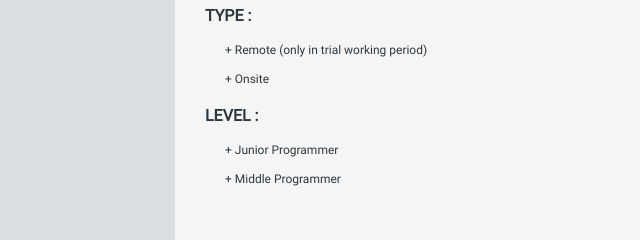
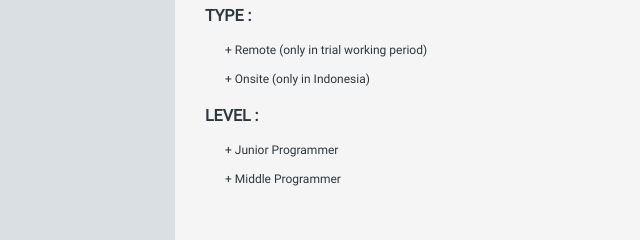
Before and after one commit to misael-resume/misael-resume.github.io, a plain HTML site: page index.html in a window 1280 px wide. Shown: the part 3136-3376 px from the top of the page, 85-725 px from the left. Drawn offline with Linux system fonts and the light colour scheme.

Commit message:
Update index.html

```diff
--- a/index.html
+++ b/index.html
@@ -553,7 +553,7 @@
                 <p><b> TYPE :</b>
                     <ul>
                         <li> + Remote (only in trial working period)</li>
-                        <li> + Onsite </li>
+                        <li> + Onsite (only in Indonesia)</li>
                     </ul>
                 </p>
 
```
